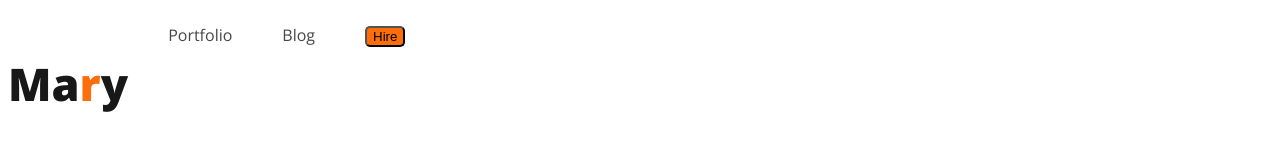
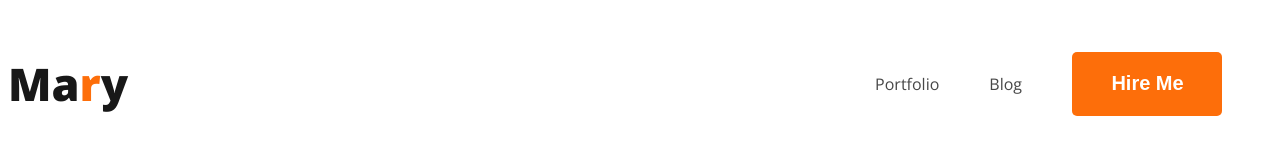
Before and after one commit to zaberpias117/web-developer-portfolio, a plain HTML site: page index.html in a window 1280 px wide. Drawn offline with nearby package versions, Linux system fonts and the light colour scheme.

Commit message:
added nav

```diff
--- a/Styles/portfolio.css
+++ b/Styles/portfolio.css
@@ -1,30 +1,52 @@
 /* nav realed styles */
-body{
+body {
     font-family: "Open Sans", sans-serif;
 }
-nav{
+
+nav {
     display: flex;
+    justify-content: space-between;
 }
-.navtitle{
+
+.navtitle {
     color: #181818;
     font-size: 45px;
     font-weight: 800;
+    align-items: center;
+
+
 }
-.primary-color{
-    color:#FD6E0A;
+
+.primary-color {
+    color: #FD6E0A;
 }
-nav > ul{
+
+nav>ul {
     display: flex;
+    align-items: center;
 }
-nav li{
+
+nav li {
     list-style: none;
     margin-right: 50px;
 }
-nav a{
+
+nav a {
     text-decoration: none;
     color: #474747;
 }
-.btn-primary{
+
+.btn-primary {
     border-radius: 5px;
     background: #fd6e0a;
+    width: 150px;
+    height: 64px;
+    flex-shrink: 0;
+    color: var(--White-Color, #FFF);
+    font-size: 20px;
+    font-weight: 700;
+    border: 0px;
+    padding: 18px 35px 19px 36px;
+
+
 }
--- a/index.html
+++ b/index.html
@@ -16,7 +16,7 @@
           <ul>
             <li><a href="">Portfolio</a></li>
             <li><a href="">Blog</a></li>
-            <li><button class="btn-primary">Hire</button></li>
+            <li><button class="btn-primary">Hire Me</button></li>
           </ul>
         </nav>
     </header>
```
